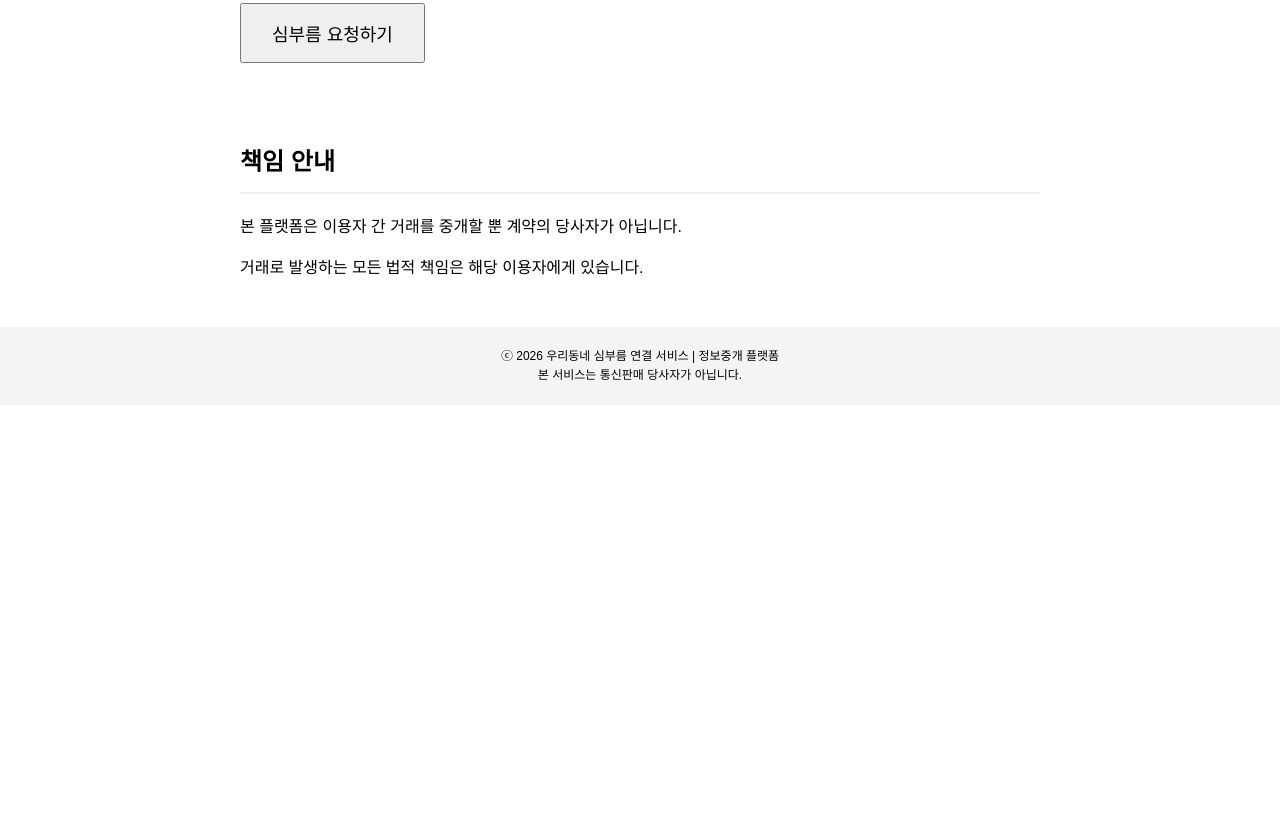
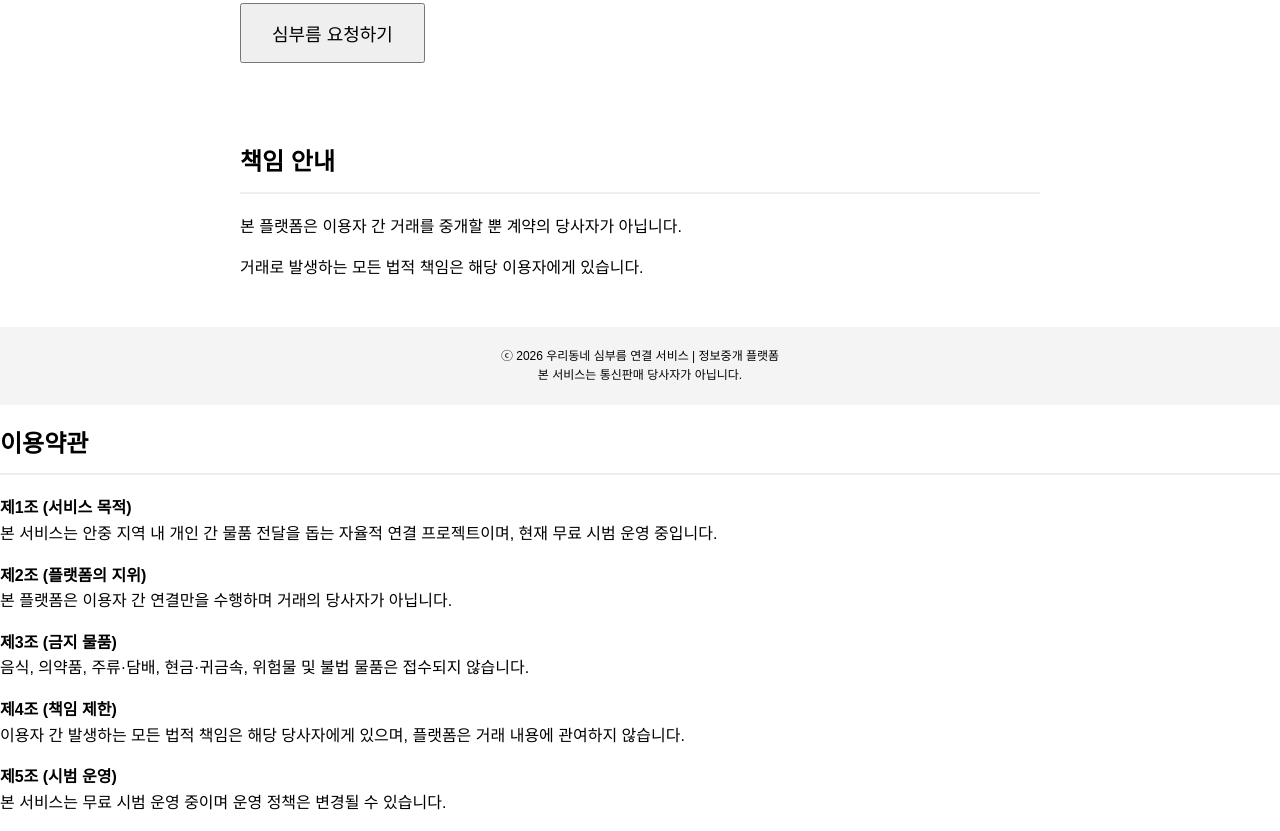
Before and after one commit to delivery8396/delivery8396.github.io, a plain HTML site: page index.html in a window 1280 px wide. Shown: the part 980-1811 px from the top of the page. Before the commit the page ends 1385 px from the top, so only its background shows below. Drawn offline with Linux system fonts and the light colour scheme.

Commit message:
Update index.html

```diff
--- a/index.html
+++ b/index.html
@@ -74,7 +74,25 @@
   ⓒ 2026 우리동네 심부름 연결 서비스 | 정보중개 플랫폼<br>
   본 서비스는 통신판매 당사자가 아닙니다.
 </footer>
+<h2>이용약관</h2>
 
+  <p><strong>제1조 (서비스 목적)</strong><br>
+  본 서비스는 안중 지역 내 개인 간 물품 전달을 돕는 자율적 연결 프로젝트이며,
+  현재 무료 시범 운영 중입니다.</p>
+
+  <p><strong>제2조 (플랫폼의 지위)</strong><br>
+  본 플랫폼은 이용자 간 연결만을 수행하며 거래의 당사자가 아닙니다.</p>
+
+  <p><strong>제3조 (금지 물품)</strong><br>
+  음식, 의약품, 주류·담배, 현금·귀금속, 위험물 및 불법 물품은 접수되지 않습니다.</p>
+
+  <p><strong>제4조 (책임 제한)</strong><br>
+  이용자 간 발생하는 모든 법적 책임은 해당 당사자에게 있으며,
+  플랫폼은 거래 내용에 관여하지 않습니다.</p>
+
+  <p><strong>제5조 (시범 운영)</strong><br>
+  본 서비스는 무료 시범 운영 중이며 운영 정책은 변경될 수 있습니다.</p>
+</section>
 </body>
 
 </html>
```
